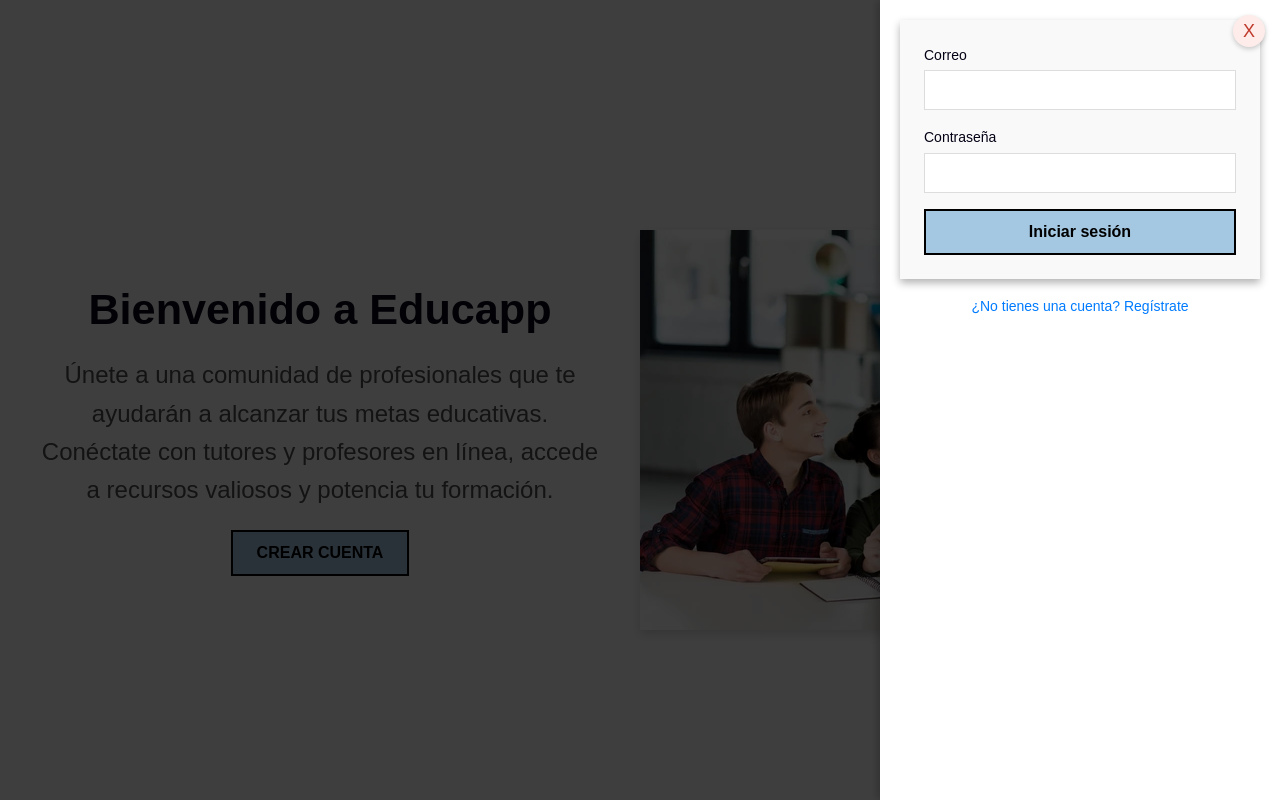
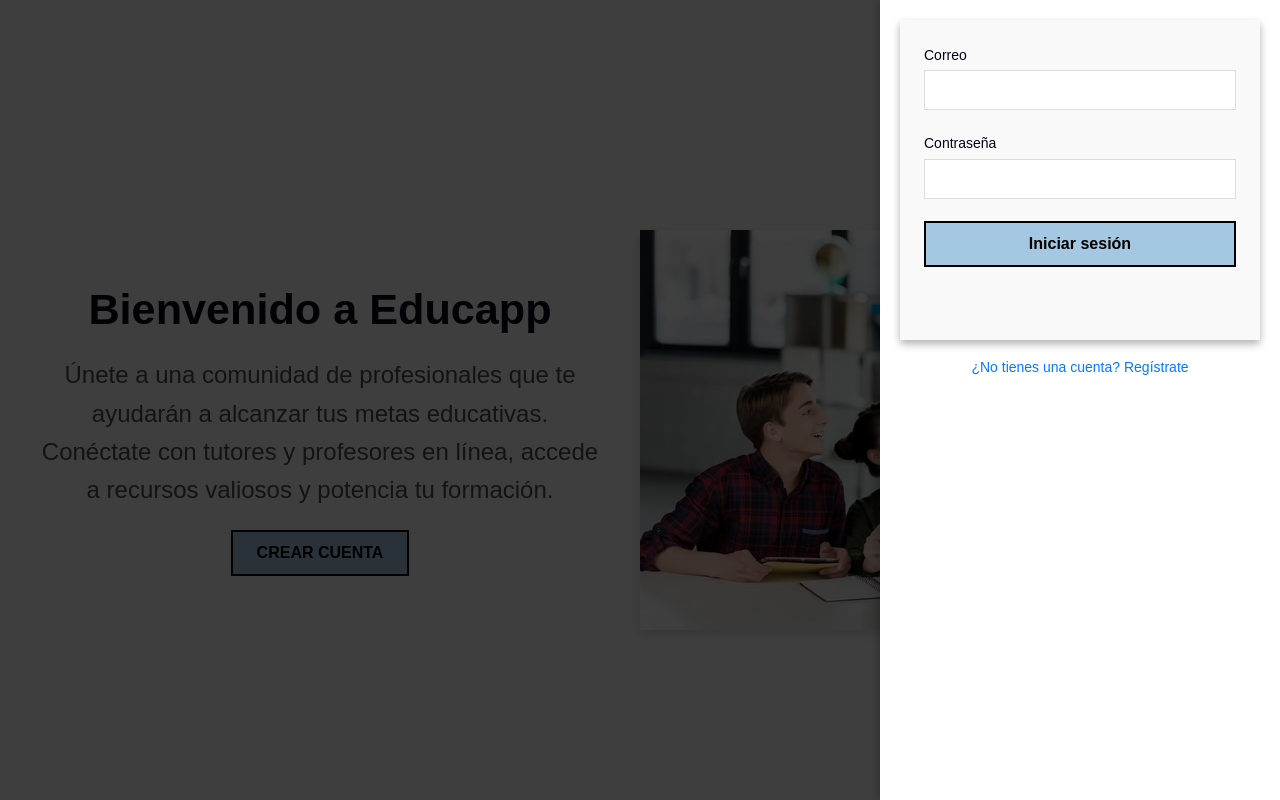
Before and after one commit to Lucio-Morales/educapp-frontend, a React (Vite) app: page / in a window 1280 px wide. Both pictures are taken after a click on the button "INGRESAR". Shown: the top 800 px of the page. Built offline with nearby package versions, Linux system fonts and the light colour scheme.

Commit message:
try repair forms bug

```diff
--- /dev/null
+++ b/src/components/forms/LoadingSpinner.tsx
@@ -0,0 +1,36 @@
+// LoadingSpinner.tsx
+import styled from 'styled-components';
+
+const SpinnerContainer = styled.div`
+  display: flex;
+  align-items: center;
+  justify-content: center;
+  width: 100%;
+  height: 100%;
+`;
+
+const Spinner = styled.div`
+  border: 4px solid rgba(0, 0, 0, 0.1);
+  border-top: 4px solid #3498db;
+  border-radius: 50%;
+  width: 40px;
+  height: 40px;
+  animation: spin 1s linear infinite;
+
+  @keyframes spin {
+    0% {
+      transform: rotate(0deg);
+    }
+    100% {
+      transform: rotate(360deg);
+    }
+  }
+`;
+
+const LoadingSpinner = () => (
+  <SpinnerContainer>
+    <Spinner />
+  </SpinnerContainer>
+);
+
+export default LoadingSpinner;
--- a/src/components/forms/Login.tsx
+++ b/src/components/forms/Login.tsx
@@ -2,9 +2,24 @@ import { useMutation } from '@tanstack/react-query';
 import { FormState, useForm } from '../../hooks/useForm';
 import FormButton from './FormButton';
 import FormInput from './FormInput';
-import { FormContainer } from './styles';
+// import { FormContainer } from './styles';
 import { validateLogin } from './validation';
 import { loginUser } from '../../api/api';
+import styled from 'styled-components';
+
+const LoginContainer = styled.form`
+  display: flex;
+  flex-direction: column;
+  gap: 22px;
+  padding: 24px;
+  background-color: #f9f9f9;
+  // min-height: 430px;
+  height: 320px;
+  box-shadow: 0 4px 8px rgba(0, 0, 0, 0.3);
+  width: 100%;
+  max-width: 400px;
+  margin: 0 auto;
+`;
 
 export interface LoginFormValues extends FormState {
   email: string;
@@ -41,7 +56,7 @@ const Login = () => {
   };
 
   return (
-    <FormContainer onSubmit={handleSubmit(onSubmit)}>
+    <LoginContainer onSubmit={handleSubmit(onSubmit)}>
       <FormInput
         label="Correo"
         name="email"
@@ -58,7 +73,7 @@ const Login = () => {
         error={formErrors.password}
       />
       <FormButton isPending={mutation.isPending} label="Iniciar sesión" />
-    </FormContainer>
+    </LoginContainer>
   );
 };
 
--- a/src/components/forms/Register.tsx
+++ b/src/components/forms/Register.tsx
@@ -1,5 +1,106 @@
+// import { FormState, useForm } from '../../hooks/useForm';
+// import { useMutation } from '@tanstack/react-query';
+// import FormButton from './FormButton';
+// import FormInput from './FormInput';
+// import { validateRegister } from './validation';
+// import {
+//   ErrorText,
+//   FormContainer,
+//   Select,
+//   SelectContainer,
+//   SelectLabel,
+// } from './styles';
+// import { registerUser } from '../../api/api';
+
+// export interface RegisterFormValues extends FormState {
+//   name: string;
+//   email: string;
+//   password: string;
+//   role: string;
+// }
+
+// const initialState: RegisterFormValues = {
+//   name: '',
+//   email: '',
+//   password: '',
+//   role: '',
+// };
+
+// const Register = () => {
+//   const mutation = useMutation({
+//     mutationFn: registerUser,
+//     onSuccess: () => {
+//       console.log('User registered successfully.');
+//       alert('Usuario registrado con exito :)');
+//       setFormData(initialState);
+//     },
+//     onError: (error) => {
+//       console.error('Error registrando el user.', error);
+//       alert('Error al registrar usuario :(');
+//     },
+//   });
+
+//   const { formData, setFormData, handleChange, handleSubmit, formErrors } =
+//     useForm<RegisterFormValues>(
+//       {
+//         name: '',
+//         email: '',
+//         password: '',
+//         role: '',
+//       },
+//       validateRegister
+//     );
+
+//   const onSubmit = () => {
+//     mutation.mutate(formData);
+//   };
+
+//   return (
+//     <FormContainer onSubmit={handleSubmit(onSubmit)}>
+//       <FormInput
+//         label="Nombre y apellido"
+//         name="name"
+//         value={formData.name}
+//         onChange={handleChange}
+//         error={formErrors.name}
+//       />
+//       <FormInput
+//         label="Correo"
+//         name="email"
+//         value={formData.email}
+//         onChange={handleChange}
+//         error={formErrors.email}
+//       />
+//       <FormInput
+//         label="Contraseña"
+//         name="password"
+//         type="password"
+//         value={formData.password}
+//         onChange={handleChange}
+//         error={formErrors.password}
+//       />
+//       <SelectContainer>
+//         <SelectLabel htmlFor="role">Rol:</SelectLabel>
+//         <Select name="role" value={formData.role} onChange={handleChange}>
+//           <option value="" disabled>
+//             Selecciona tu rol
+//           </option>
+//           <option value="tutor">Soy tutor</option>
+//           <option value="student">Soy estudiante</option>
+//         </Select>
+//         {formErrors.role && <ErrorText>{formErrors.role}</ErrorText>}
+//       </SelectContainer>
+//       <FormButton isPending={mutation.isPending} label="Registrarse" />
+//     </FormContainer>
+//   );
+// };
+
+// export default Register;
+
 import { FormState, useForm } from '../../hooks/useForm';
 import { useMutation } from '@tanstack/react-query';
+import { useState } from 'react';
+import { useNavigate } from 'react-router-dom';
 import FormButton from './FormButton';
 import FormInput from './FormInput';
 import { validateRegister } from './validation';
@@ -9,8 +110,12 @@ import {
   Select,
   SelectContainer,
   SelectLabel,
+  // SuccessMessage,
+  // Spinner,
 } from './styles';
 import { registerUser } from '../../api/api';
+import LoadingSpinner from './LoadingSpinner';
+import SuccessMessage from './SuccessMessage';
 
 export interface RegisterFormValues extends FormState {
   name: string;
@@ -27,12 +132,19 @@ const initialState: RegisterFormValues = {
 };
 
 const Register = () => {
+  const navigate = useNavigate();
+  const [showSuccessMessage, setShowSuccessMessage] = useState(false);
+
   const mutation = useMutation({
     mutationFn: registerUser,
     onSuccess: () => {
-      console.log('User registered successfully.');
-      alert('Usuario registrado con exito :)');
+      setShowSuccessMessage(true);
       setFormData(initialState);
+
+      setTimeout(() => {
+        setShowSuccessMessage(false);
+        navigate('/next-page'); // Redirige a la página siguiente
+      }, 2000); // Muestra el mensaje de éxito durante 2 segundos
     },
     onError: (error) => {
       console.error('Error registrando el user.', error);
@@ -41,25 +153,22 @@ const Register = () => {
   });
 
   const { formData, setFormData, handleChange, handleSubmit, formErrors } =
-    useForm<RegisterFormValues>(
-      {
-        name: '',
-        email: '',
-        password: '',
-        role: '',
-      },
-      validateRegister
-    );
+    useForm<RegisterFormValues>(initialState, validateRegister);
 
   const onSubmit = () => {
-    // console.log('Datos de registro:', formData);
     mutation.mutate(formData);
   };
 
   return (
     <FormContainer onSubmit={handleSubmit(onSubmit)}>
+      {mutation.isPending ? (
+        <LoadingSpinner />
+      ) : showSuccessMessage ? (
+        <SuccessMessage message="✅ Registro exitoso. Redirigiendo..." />
+      ) : (
+        <>
           <FormInput
-        label="Nombre de usuario"
+            label="Nombre y apellido"
             name="name"
             value={formData.name}
             onChange={handleChange}
@@ -92,6 +201,8 @@ const Register = () => {
             {formErrors.role && <ErrorText>{formErrors.role}</ErrorText>}
           </SelectContainer>
           <FormButton isPending={mutation.isPending} label="Registrarse" />
+        </>
+      )}
     </FormContainer>
   );
 };
--- /dev/null
+++ b/src/components/forms/SuccessMessage.tsx
@@ -0,0 +1,20 @@
+// SuccessMessage.tsx
+import styled from 'styled-components';
+
+// SuccessMessage.tsx
+const MessageContainer = styled.div`
+  display: flex;
+  align-items: center;
+  justify-content: center;
+  width: 100%;
+  height: 100%;
+  color: black;
+  font-size: 1.2em;
+  text-align: center;
+`;
+
+const SuccessMessage = ({ message }: { message: string }) => (
+  <MessageContainer>{message}</MessageContainer>
+);
+
+export default SuccessMessage;
--- a/src/components/forms/styles/index.ts
+++ b/src/components/forms/styles/index.ts
@@ -6,7 +6,8 @@ const FormContainer = styled.form`
   gap: 16px;
   padding: 24px;
   background-color: #f9f9f9;
-
+  min-height: 430px;
+  height: 440px;
   box-shadow: 0 4px 8px rgba(0, 0, 0, 0.3);
   width: 100%;
   max-width: 400px;
--- a/src/components/modal/Modal.tsx
+++ b/src/components/modal/Modal.tsx
@@ -42,34 +42,34 @@ const ModalContainer = styled.div`
   animation: ${slideIn} 0.5s ease-out;
 `;
 
-const CloseButton = styled.button`
-  position: absolute;
-  top: 15px;
-  right: 15px;
-  width: 32px;
-  height: 32px;
-  background-color: #fdecea;
-  border: none;
-  border-radius: 50%;
-  display: flex;
-  align-items: center;
-  justify-content: center;
-  font-size: 18px;
-  color: #c0392b;
-  cursor: pointer;
-  transition: background-color 0.3s, color 0.3s, transform 0.2s;
-  box-shadow: 0 2px 5px rgba(0, 0, 0, 0.2);
+// const CloseButton = styled.button`
+//   position: absolute;
+//   top: 15px;
+//   right: 15px;
+//   width: 32px;
+//   height: 32px;
+//   background-color: #fdecea;
+//   border: none;
+//   border-radius: 50%;
+//   display: flex;
+//   align-items: center;
+//   justify-content: center;
+//   font-size: 18px;
+//   color: #c0392b;
+//   cursor: pointer;
+//   transition: background-color 0.3s, color 0.3s, transform 0.2s;
+//   box-shadow: 0 2px 5px rgba(0, 0, 0, 0.2);
 
-  &:hover {
-    background-color: #f8d7da;
-    color: #922b21;
-    transform: scale(1.1);
-  }
+//   &:hover {
+//     background-color: #f8d7da;
+//     color: #922b21;
+//     transform: scale(1.1);
+//   }
 
-  &:focus {
-    outline: none;
-  }
-`;
+//   &:focus {
+//     outline: none;
+//   }
+// `;
 
 const Container = styled.div`
   display: flex;
@@ -83,7 +83,7 @@ const Modal: React.FC<ModalProps> = ({ isOpen, onClose, children }) => {
   return (
     <Overlay onClick={onClose}>
       <ModalContainer onClick={(event) => event.stopPropagation()}>
-        <CloseButton onClick={onClose}>X</CloseButton>
+        {/* <CloseButton onClick={onClose}>X</CloseButton> */}
         <Container>{children}</Container>
       </ModalContainer>
     </Overlay>
--- /dev/null
+++ b/src/pages/Dashboard/index.tsx
@@ -0,0 +1,5 @@
+const Dashboard = () => {
+  return <div>Dashboard page</div>;
+};
+
+export default Dashboard;
--- a/src/pages/Landing/components/CtaSection.tsx
+++ b/src/pages/Landing/components/CtaSection.tsx
@@ -1,4 +1,8 @@
 import styled from 'styled-components';
+
+interface CtaProps {
+  onRegisterClick: () => void;
+}
 
 const CtaSection = styled.div`
   padding: 40px 20px;
@@ -29,11 +33,11 @@ const CtaSection = styled.div`
   }
 `;
 
-const Cta = () => {
+const Cta: React.FC<CtaProps> = ({ onRegisterClick }) => {
   return (
     <CtaSection>
       <h2>¡Empieza hoy mismo!</h2>
-      <button>Crear cuenta</button>
+      <button onClick={onRegisterClick}>Crear cuenta</button>
     </CtaSection>
   );
 };
```
Also changed, not shown: src/pages/Landing/components/Hero.tsx (+6 -2 lines), src/pages/Landing/index.tsx (+4 -47 lines). Lines whose indentation alone changed are shown as unchanged.
